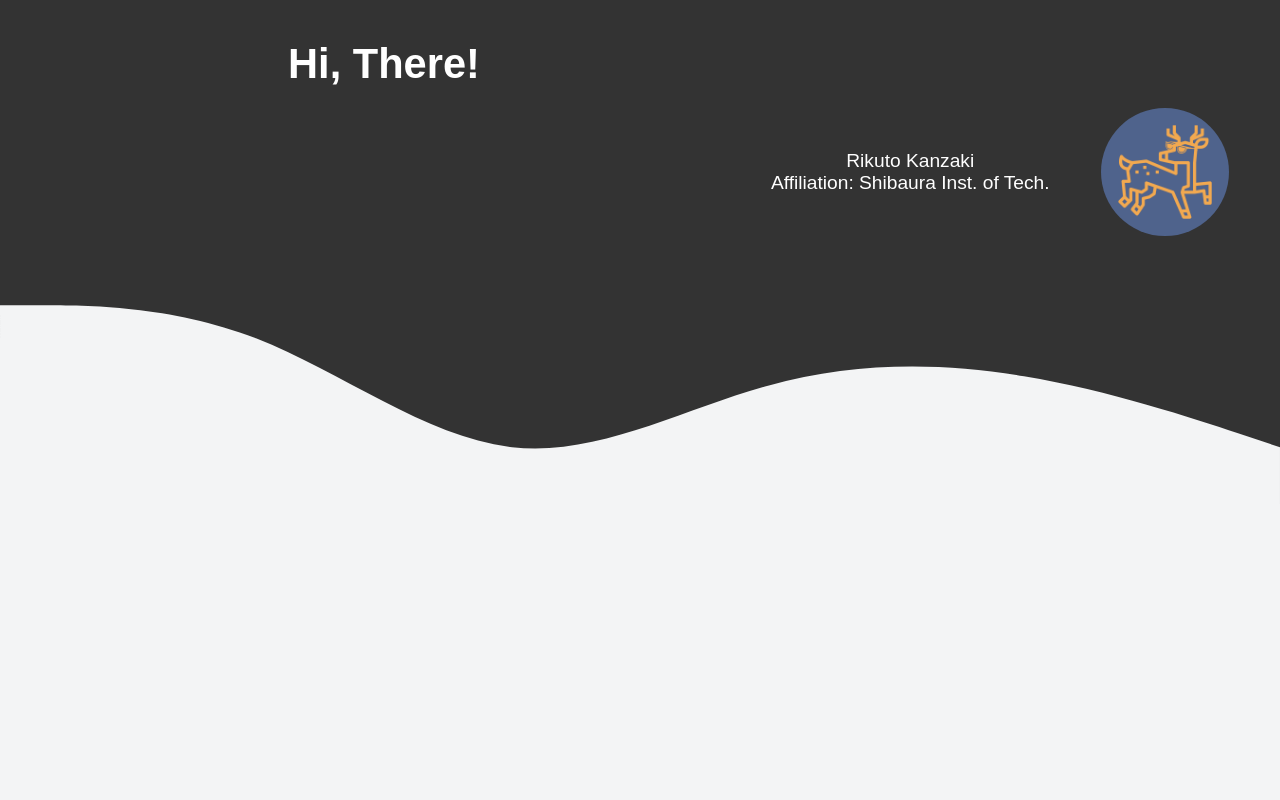
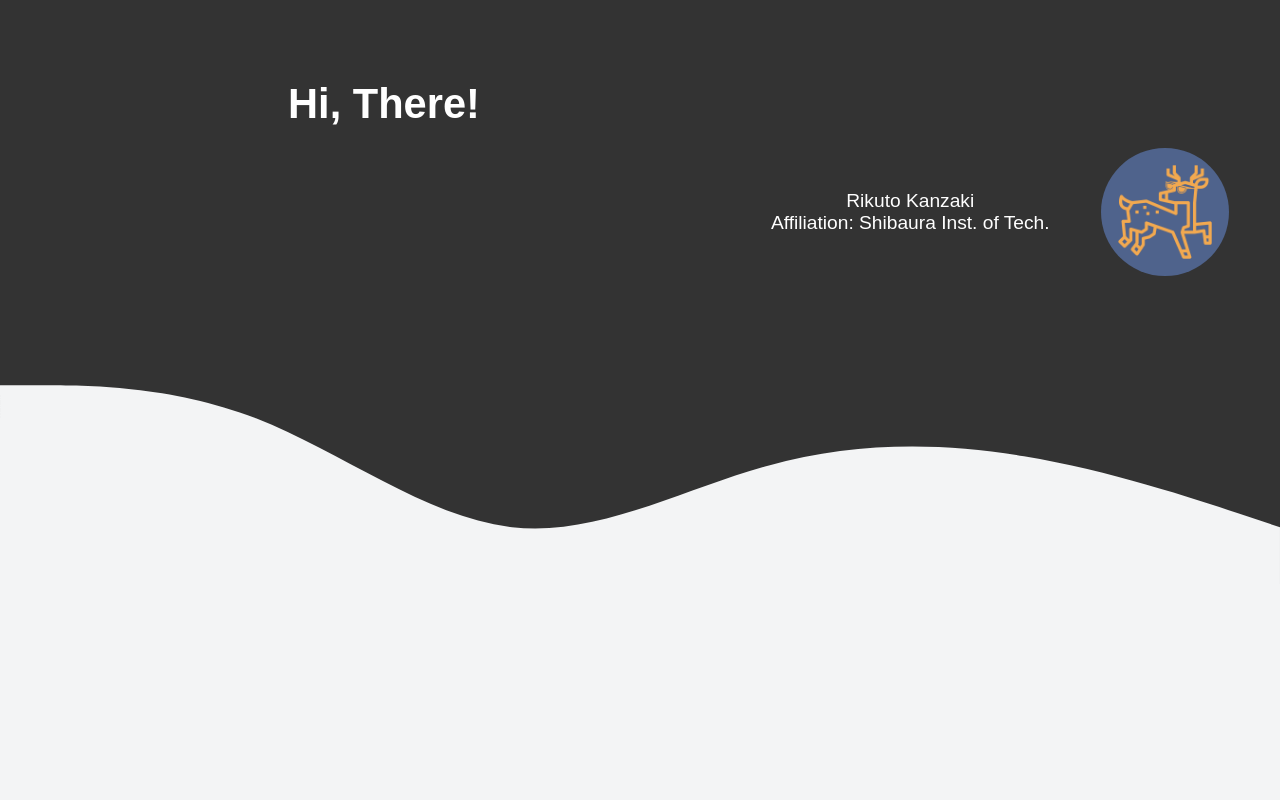
Before and after one commit to bq22005/portfolio, a Next.js app: page / in a window 1280 px wide. Shown: the top 800 px of the page. Built offline with nearby package versions, Linux system fonts and the light colour scheme; a web font is replaced by a local one.

Commit message:
Update wave height

```diff
--- a/src/app/components/layouts/Profile.module.css
+++ b/src/app/components/layouts/Profile.module.css
@@ -1,7 +1,7 @@
 .profile {
   position: fixed;
   top: 0;
-  padding: 20px 0;
+  padding: 60px 0;
   width: 100%;
   color: #fff;
 }
--- a/src/app/page.module.css
+++ b/src/app/page.module.css
@@ -4,7 +4,7 @@
 
 .introduce {
   position: relative;
-  margin-top: 220px;
+  margin-top: 300px;
   z-index: 1;
 }
 
```
